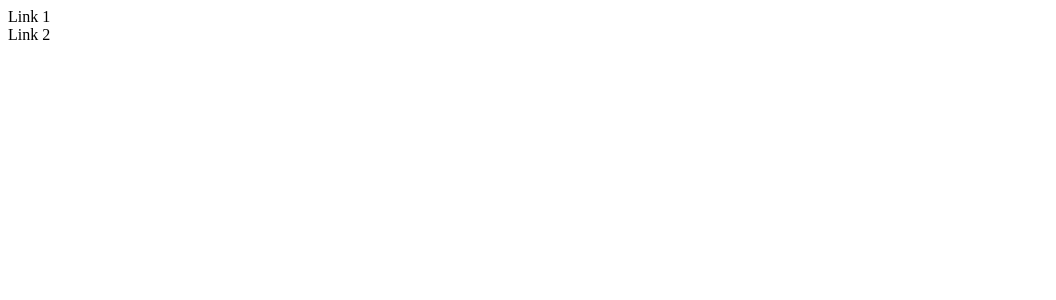
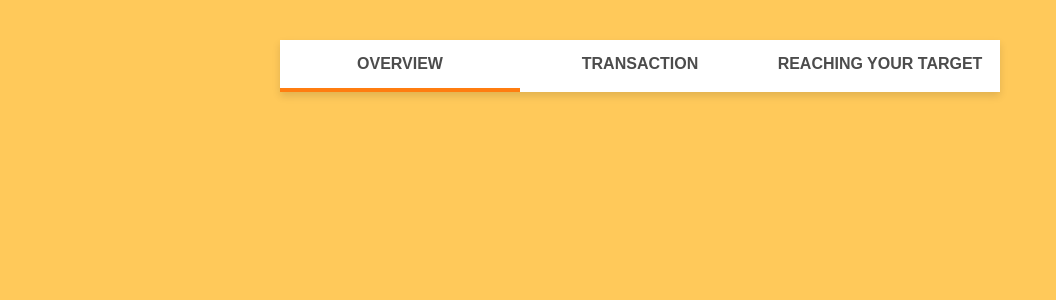
Before and after one commit to Harrislyg/angel-small-biz-hack, a React app: page / in a window 1280 px wide. Shown: the top 300 px of the page, without its empty margins (0-1056 px from the left). Built offline with nearby package versions, Linux system fonts and the light colour scheme; the HTML template or start-up script is replaced by a standard one.

Commit message:
add styling and tab bar

```diff
--- a/package.json
+++ b/package.json
@@ -13,8 +13,12 @@
   "devDependencies": {
     "babel-core": "^6.14.0",
     "babel-loader": "^6.2.5",
+    "css-loader": "^0.24.0",
     "html-webpack-plugin": "^2.22.0",
+    "node-sass": "^3.8.0",
     "pug-loader": "^2.3.0",
+    "sass-loader": "^4.0.0",
+    "style-loader": "^0.13.1",
     "webpack": "^1.13.2",
     "webpack-dev-server": "^1.15.0"
   },
@@ -22,6 +26,7 @@
     "babel-loader": "^6.2.5",
     "babel-preset-es2015": "^6.14.0",
     "babel-preset-react": "^6.11.1",
+    "classnames": "^2.2.5",
     "pug": "^2.0.0-beta6",
     "react": "^15.3.1",
     "react-dom": "^15.3.1",
--- a/src/app.jsx
+++ b/src/app.jsx
@@ -1,8 +1,12 @@
 import React, { Component, PropTypes } from 'react'
 import { render } from 'react-dom'
+import classNames from 'classnames'
 
 // Load external modules
 const Transaction = require('./components/Transaction.jsx')
+
+// Load stylesheets
+require('./scss/application.scss')
 
 class App extends Component {
 
@@ -18,15 +22,18 @@ class App extends Component {
   render() {
     let links = this._childComponents.map((componentInfo) => componentInfo.linkCaption)
       .map((linkCaption, index) => {
+        let classes = classNames('app-container__link', { 'active': this.state.currentChildComponentIndex == index });
+
         return (
-          <div key={index} className="app-container__link" onClick={this._setCurrentChildComponentIndex.bind(this, index)}>
+          <div key={index} className={classes}
+            onClick={this._setCurrentChildComponentIndex.bind(this, index)}>
             {linkCaption}
           </div>);
       });
 
     return (
       <div className="app-container">
-        <div className="app-container__links">
+        <div className="app-container__links box container">
           {links}
         </div>
 
@@ -40,8 +47,9 @@ class App extends Component {
   // Populate the child components here
   get _childComponents() {
     return [
-      { linkCaption: 'Link 1', component: <div /> },
-      { linkCaption: 'Link 2', component: <div /> }
+      { linkCaption: 'Overview', component: <div /> },
+      { linkCaption: 'Transaction', component: <div /> },
+      { linkCaption: 'Reaching your target', component: <div /> }
     ]
   }
 
--- /dev/null
+++ b/src/scss/_base.scss
@@ -0,0 +1,20 @@
+html, body {
+  width: 100%;
+  height: 100%;
+  margin: 0;
+  padding: 0;
+
+  background-color: #FFC95A;
+  font-family: 'PT Sans', sans-serif;
+  font-size: 16px;
+
+  box-sizing: border-box;
+}
+
+body * {
+  box-sizing: inherit;
+}
+
+#app {
+  padding: .5em;
+}
--- /dev/null
+++ b/src/scss/application.scss
@@ -0,0 +1,3 @@
+@import "base";
+@import "components/base";
+@import "components/app_container";
--- /dev/null
+++ b/src/scss/components/_app_container.scss
@@ -0,0 +1,27 @@
+.app-container__links {
+  margin-top: 2em;
+  display: flex;
+}
+
+.app-container__link {
+  font-size: 1rem;
+  line-height: 3;
+  font-family: 'PT Sans', sans-serif;
+  font-weight: bold;
+  text-transform: uppercase;
+  color: #4C4C4C;
+  flex: 1 1 33%;
+
+  text-align: center;
+  cursor: pointer;
+  transition: border-bottom-color 0.25s ease-out 0s;
+  border-bottom: .25rem transparent solid;
+
+  &:hover {
+    border-bottom-color: #FFE8BA;
+  }
+
+  &.active {
+    border-bottom-color: #FF7D10;
+  }
+}
--- /dev/null
+++ b/src/scss/components/base.scss
@@ -0,0 +1,11 @@
+.box {
+  background-color: white;
+  box-shadow: 0 .25em .5em 0 rgba(0,0,0,0.12);
+}
+
+.container {
+  width: 100%;
+  max-width: 720px;
+
+  margin: auto;
+}
--- a/webpack.config.js
+++ b/webpack.config.js
@@ -14,7 +14,8 @@ const config = {
   module: {
     loaders: [
       { test: /\.css$/, loader: 'style!css' },
-      { test: /\.jsx?$/, include: APP_DIR, loader: 'babel' }
+      { test: /\.jsx?$/, include: APP_DIR, loader: 'babel' },
+      { test: /\.scss$/, loaders: ["style", "css", "sass"] }
     ]
   },
   plugins: [new HtmlWebpackPlugin({
```
Also changed, not shown: 1 other file (tests, documents, lock files or other folders).
